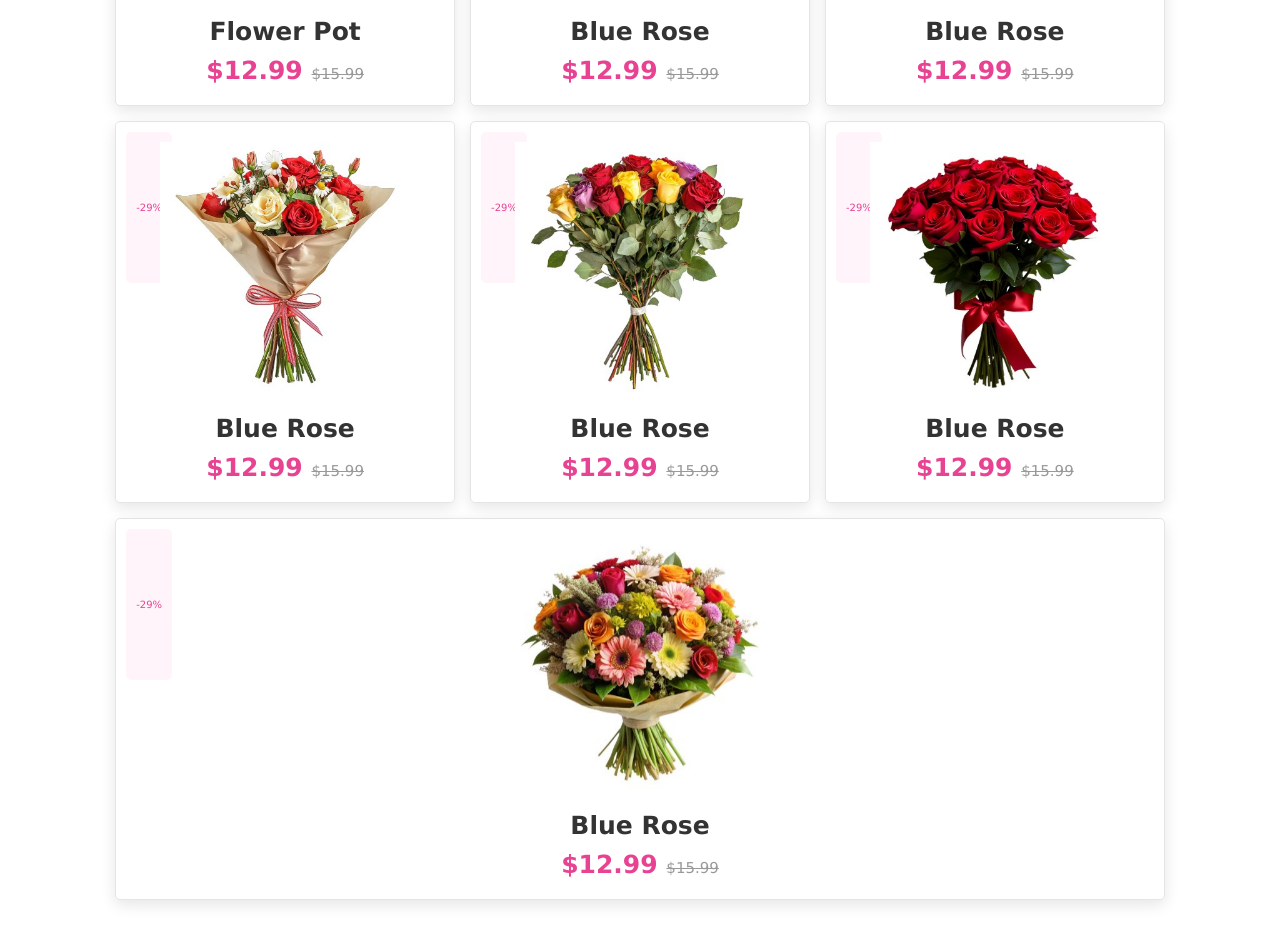
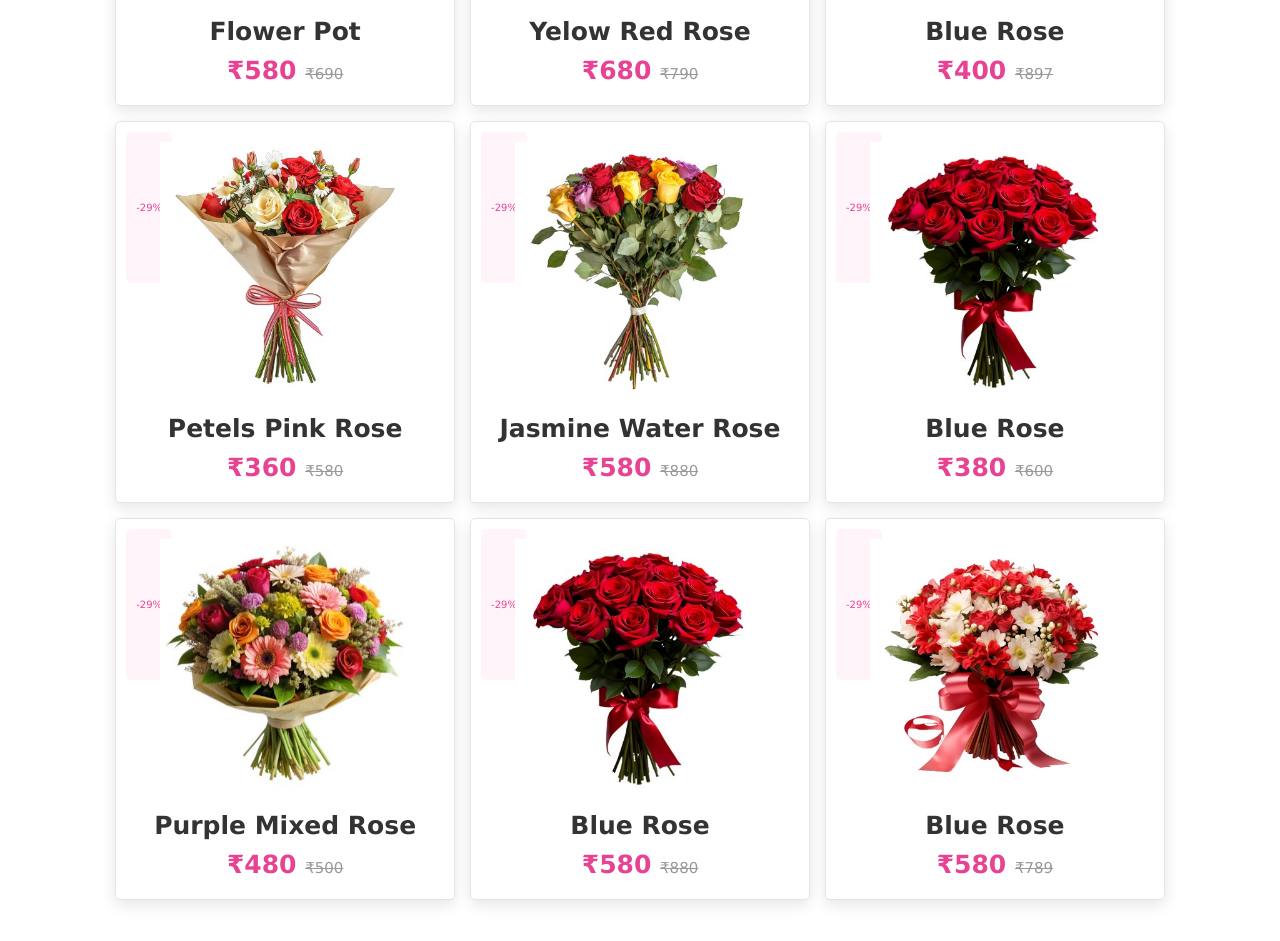
Before and after one commit to Vignesh-1405/Flower-shop-project1, a plain HTML site: page index.html in a window 1280 px wide. Shown: the part 2071-3012 px from the top of the page. Drawn offline with Linux system fonts and the light colour scheme.

Commit message:
Add files via upload

```diff
--- a/index.html
+++ b/index.html
@@ -118,7 +118,7 @@
           </div>
           <div class="content">
             <h3>flower pot</h3>
-                    <div class="price"> $12.99 <span>$15.99</span></div>
+            <div class="price"> ₹580 <span>₹690</span></div>
           </div>
        </div>
       <div class="box">
@@ -132,12 +132,12 @@
             </div>
           </div>
           <div class="content">
-                    <h3>blue rose</h3>
-                    <div class="price"> $12.99 <span>$15.99</span></div>
+            <h3>yelow red rose</h3>
+            <div class="price"> ₹680 <span>₹790</span></div>
           </div>
        </div>
        <div class="box">
-                <span class="discount">-40%</span>
+        <span class="discount">-40 %</span>
           <div class="image">
             <img src="images/img7.jpg" alt="">
             <div class="icons">
@@ -148,7 +148,7 @@
           </div>
           <div class="content">
             <h3>blue rose</h3>
-                    <div class="price"> $12.99 <span>$15.99</span></div>
+            <div class="price"> ₹400 <span>₹897</span></div>
           </div>
        </div>
        <div class="box">
@@ -162,10 +162,11 @@
             </div>
           </div>
           <div class="content">
-                    <h3>blue rose</h3>
-                    <div class="price"> $12.99 <span>$15.99</span></div>
+            <h3>petels pink rose</h3>
+            <div class="price"> ₹360 <span>₹580</span></div>
           </div>
        </div>
+
        <div class="box">
         <span class="discount">-29%</span>
           <div class="image">
@@ -177,8 +178,39 @@
             </div>
           </div>
           <div class="content">
+            <h3>jasmine water rose</h3>
+            <div class="price"> ₹580 <span>₹880</span></div>
+          </div>
+       </div>
+
+       <div class="box">
+        <span class="discount">-29%</span>
+          <div class="image">
+            <img src="images/img9.jpg" alt="">
+            <div class="icons">
+                <a href="#" class="fas fa-heart"></a>
+                <a href="#" class="cart-btn">add to cart</a>
+                <a href="#" class="fas fa-share"></a>
+            </div>
+          </div>
+          <div class="content">
             <h3>blue rose</h3>
-                    <div class="price"> $12.99 <span>$15.99</span></div>
+            <div class="price"> ₹380 <span>₹600</span></div>
+          </div>
+       </div>
+        <div class="box">
+        <span class="discount">-29%</span>
+          <div class="image">
+            <img src="images/img6 (1).jpg" alt="">
+            <div class="icons">
+                <a href="#" class="fas fa-heart"></a>
+                <a href="#" class="cart-btn">add to cart</a>
+                <a href="#" class="fas fa-share"></a>
+            </div>
+          </div>
+          <div class="content">
+            <h3>purple mixed rose</h3>
+            <div class="price"> ₹480 <span>₹500</span></div>
           </div>
        </div>
          <div class="box">
@@ -193,13 +225,15 @@
           </div>
           <div class="content">
             <h3>blue rose</h3>
-                    <div class="price"> $12.99 <span>$15.99</span></div>
+            <div class="price"> ₹580 <span>₹880</span></div>
           </div>
        </div>
+
+
         <div class="box">
         <span class="discount">-29%</span>
           <div class="image">
-                    <img src="images/img6 (1).jpg" alt="">
+            <img src="images/img4.jpg" alt="">
             <div class="icons">
                 <a href="#" class="fas fa-heart"></a>
                 <a href="#" class="cart-btn">add to cart</a>
@@ -208,11 +242,16 @@
           </div>
           <div class="content">
             <h3>blue rose</h3>
-                    <div class="price"> $12.99 <span>$15.99</span></div>
+            <div class="price"> ₹580 <span>₹789</span></div>
           </div>
        </div>
+
      </div>
+
 </section>
+<!-- product section ends -->
+
+
     <!-- product section ends -->
 
     <!-- review section starts -->
```
Lines whose indentation alone changed are shown as unchanged.
